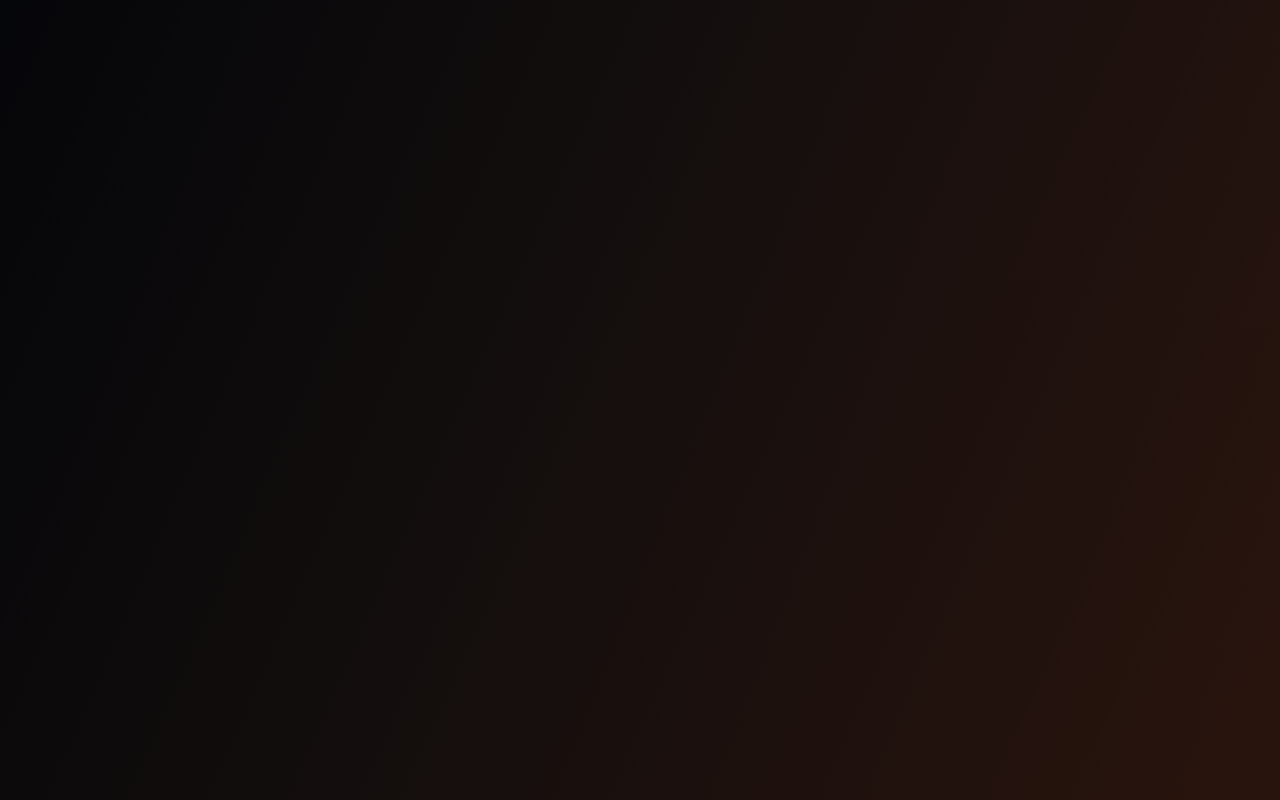
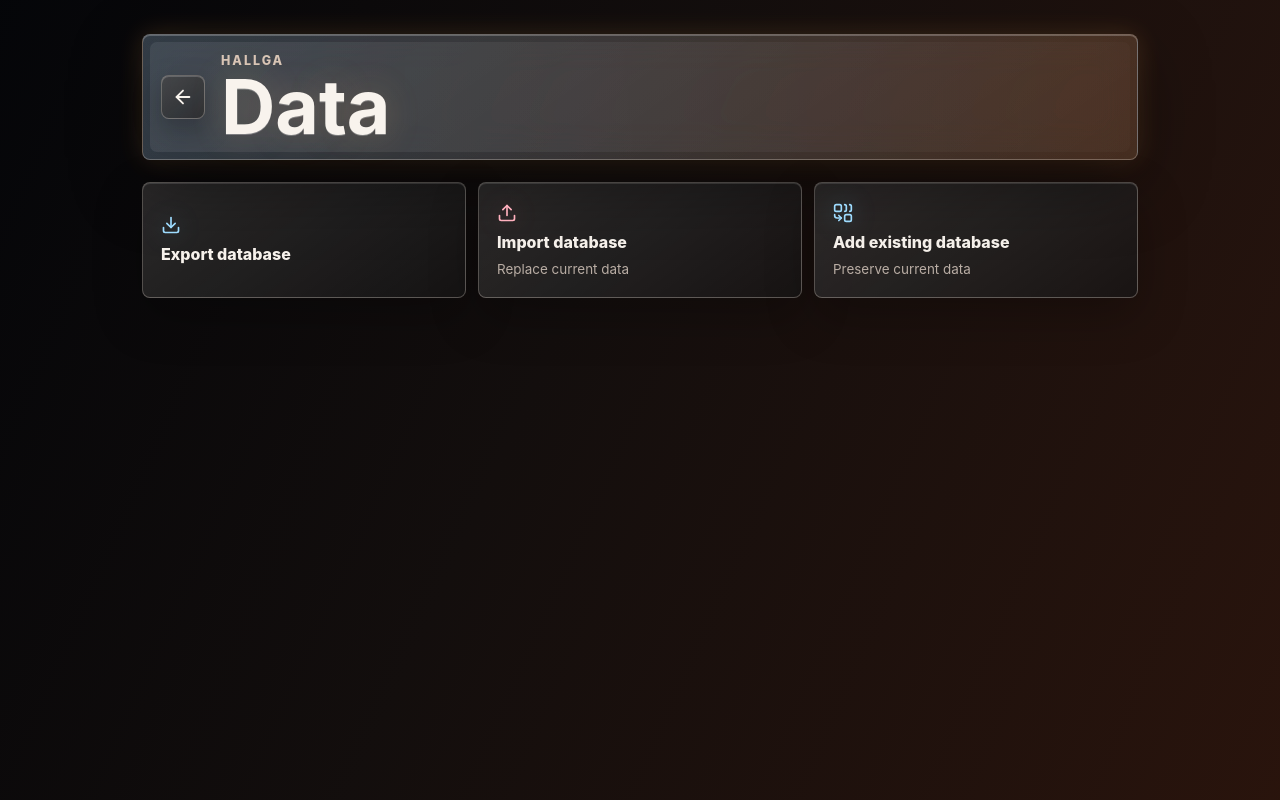
Before and after one commit to szlaci3/hallga, a React (Vite) app: page /data in a window 1280 px wide. Before the commit this address had no page. Built offline with nearby package versions, Linux system fonts and the light colour scheme.

Commit message:
Add data backup management page

```diff
--- a/src/db.ts
+++ b/src/db.ts
@@ -1,6 +1,14 @@
 import Dexie, { type Table } from 'dexie';
 import { MAX_DOCUMENTS } from './config';
 import type { HallgaDocument, HallgaFolder } from './types';
+
+export type HallgaBackup = {
+  app: 'hallga';
+  schemaVersion: 2;
+  exportedAt: string;
+  documents: HallgaDocument[];
+  folders: HallgaFolder[];
+};
 
 class HallgaDatabase extends Dexie {
   documents!: Table<HallgaDocument, number>;
@@ -147,6 +155,60 @@
   });
 }
 
+export async function exportDatabase(): Promise<HallgaBackup> {
+  const [documents, folders] = await Promise.all([db.documents.toArray(), db.folders.toArray()]);
+
+  return {
+    app: 'hallga',
+    schemaVersion: 2,
+    exportedAt: new Date().toISOString(),
+    documents,
+    folders,
+  };
+}
+
+export async function replaceDatabase(backup: unknown) {
+  const data = normalizeBackup(backup);
+
+  await db.transaction('rw', db.folders, db.documents, async () => {
+    await db.documents.clear();
+    await db.folders.clear();
+    await db.folders.bulkAdd(data.folders);
+    await db.documents.bulkAdd(data.documents);
+  });
+}
+
+export async function mergeDatabaseBackup(backup: unknown) {
+  const data = normalizeBackup(backup);
+  const folderIdMap = new Map<number, number>();
+  const orderedFolders = [...data.folders].sort((a, b) => Number(a.parentId !== undefined) - Number(b.parentId !== undefined));
+
+  await db.transaction('rw', db.folders, db.documents, async () => {
+    for (const folder of orderedFolders) {
+      const { id, ...folderData } = folder;
+      const nextId = await db.folders.add({
+        ...folderData,
+        parentId: folder.parentId === undefined ? undefined : folderIdMap.get(folder.parentId),
+      });
+
+      if (typeof id === 'number') {
+        folderIdMap.set(id, nextId);
+      }
+    }
+
+    await db.documents.bulkAdd(
+      data.documents.map((document) => {
+        const { id, ...documentData } = document;
+
+        return {
+          ...documentData,
+          folderId: document.folderId === undefined ? undefined : folderIdMap.get(document.folderId),
+        };
+      }),
+    );
+  });
+}
+
 function createTitle(content: string) {
   const words = content
     .replace(/[#*_>`~[\]()-]/g, ' ')
@@ -193,3 +255,63 @@
 
   return b.createdAt - a.createdAt;
 }
+
+function normalizeBackup(value: unknown): Pick<HallgaBackup, 'documents' | 'folders'> {
+  if (!isRecord(value) || !Array.isArray(value.documents) || !Array.isArray(value.folders)) {
+    throw new Error('Choose a Hallga database backup JSON file.');
+  }
+
+  return {
+    documents: value.documents.map(normalizeDocument),
+    folders: value.folders.map(normalizeFolder),
+  };
+}
+
+function normalizeDocument(value: unknown): HallgaDocument {
+  if (!isRecord(value) || typeof value.title !== 'string' || typeof value.content !== 'string') {
+    throw new Error('The backup contains an invalid document.');
+  }
+
+  return {
+    id: optionalNumber(value.id),
+    title: value.title,
+    content: value.content,
+    createdAt: requiredNumber(value.createdAt, 'document createdAt'),
+    updatedAt: requiredNumber(value.updatedAt, 'document updatedAt'),
+    pinned: Boolean(value.pinned),
+    pinnedAt: optionalNumber(value.pinnedAt),
+    folderId: optionalNumber(value.folderId),
+  };
+}
+
+function normalizeFolder(value: unknown): HallgaFolder {
+  if (!isRecord(value) || typeof value.name !== 'string') {
+    throw new Error('The backup contains an invalid folder.');
+  }
+
+  return {
+    id: optionalNumber(value.id),
+    name: value.name,
+    parentId: optionalNumber(value.parentId),
+    createdAt: requiredNumber(value.createdAt, 'folder createdAt'),
+    updatedAt: requiredNumber(value.updatedAt, 'folder updatedAt'),
+    pinned: Boolean(value.pinned),
+    pinnedAt: optionalNumber(value.pinnedAt),
+  };
+}
+
+function isRecord(value: unknown): value is Record<string, unknown> {
+  return typeof value === 'object' && value !== null;
+}
+
+function optionalNumber(value: unknown) {
+  return typeof value === 'number' && Number.isFinite(value) ? value : undefined;
+}
+
+function requiredNumber(value: unknown, field: string) {
+  if (typeof value !== 'number' || !Number.isFinite(value)) {
+    throw new Error(`The backup contains an invalid ${field}.`);
+  }
+
+  return value;
+}
--- a/src/main.tsx
+++ b/src/main.tsx
@@ -3,6 +3,7 @@
 import { BrowserRouter, Route, Routes } from 'react-router-dom';
 import { App } from './App';
 import { CreatePage } from './pages/CreatePage';
+import { DataPage } from './pages/DataPage';
 import { DocumentPage } from './pages/DocumentPage';
 import { HomePage } from './pages/HomePage';
 import './styles.css';
@@ -13,6 +14,7 @@
       <Routes>
         <Route element={<App />}>
           <Route index element={<HomePage />} />
+          <Route path="data" element={<DataPage />} />
           <Route path="new" element={<CreatePage />} />
           <Route path="document/:id" element={<DocumentPage />} />
         </Route>
--- /dev/null
+++ b/src/pages/DataPage.tsx
@@ -0,0 +1,133 @@
+import { ArrowLeft, Combine, Download, Upload } from 'lucide-react';
+import { ChangeEvent, useRef, useState } from 'react';
+import { Link } from 'react-router-dom';
+import { exportDatabase, mergeDatabaseBackup, replaceDatabase } from '../db';
+
+type ImportMode = 'replace' | 'merge';
+
+export function DataPage() {
+  const replaceInputRef = useRef<HTMLInputElement>(null);
+  const mergeInputRef = useRef<HTMLInputElement>(null);
+  const [busy, setBusy] = useState<ImportMode | 'export' | null>(null);
+  const [status, setStatus] = useState('');
+
+  async function handleExport() {
+    setBusy('export');
+    setStatus('');
+
+    try {
+      const backup = await exportDatabase();
+      const blob = new Blob([JSON.stringify(backup, null, 2)], { type: 'application/json' });
+      const url = URL.createObjectURL(blob);
+      const link = document.createElement('a');
+
+      link.href = url;
+      link.download = `hallga-backup-${new Date().toISOString().slice(0, 10)}.json`;
+      link.click();
+      URL.revokeObjectURL(url);
+      setStatus(`Exported ${backup.documents.length} documents and ${backup.folders.length} folders.`);
+    } catch (error) {
+      setStatus(error instanceof Error ? error.message : 'Export failed.');
+    } finally {
+      setBusy(null);
+    }
+  }
+
+  async function handleImport(event: ChangeEvent<HTMLInputElement>, mode: ImportMode) {
+    const file = event.target.files?.[0];
+    event.target.value = '';
+
+    if (!file) {
+      return;
+    }
+
+    if (mode === 'replace' && !window.confirm('Replace current Hallga data with this backup?')) {
+      return;
+    }
+
+    setBusy(mode);
+    setStatus('');
+
+    try {
+      const backup = JSON.parse(await file.text());
+
+      if (mode === 'replace') {
+        await replaceDatabase(backup);
+        setStatus('Imported backup and replaced current data.');
+      } else {
+        await mergeDatabaseBackup(backup);
+        setStatus('Merged backup into current data.');
+      }
+    } catch (error) {
+      setStatus(error instanceof Error ? error.message : 'Import failed.');
+    } finally {
+      setBusy(null);
+    }
+  }
+
+  return (
+    <main className="page data-page" aria-labelledby="data-title">
+      <header className="topbar">
+        <Link className="icon-button" to="/" aria-label="Go to document list" title="Go to document list">
+          <ArrowLeft size={22} aria-hidden="true" />
+        </Link>
+        <div className="topbar-title">
+          <p className="eyebrow">Hallga</p>
+          <h1 id="data-title">Data</h1>
+        </div>
+      </header>
+
+      <section className="data-actions" aria-label="Database operations">
+        <button className="data-action" type="button" onClick={handleExport} disabled={busy !== null}>
+          <Download size={20} aria-hidden="true" />
+          <span>Export database</span>
+        </button>
+        <button
+          className="data-action danger-action"
+          type="button"
+          onClick={() => replaceInputRef.current?.click()}
+          disabled={busy !== null}
+          aria-label="Import database and replace current data"
+        >
+          <Upload size={20} aria-hidden="true" />
+          <span>Import database</span>
+          <small>Replace current data</small>
+        </button>
+        <button
+          className="data-action"
+          type="button"
+          onClick={() => mergeInputRef.current?.click()}
+          disabled={busy !== null}
+          aria-label="Add existing database by merging another backup while preserving all current local data"
+        >
+          <Combine size={20} aria-hidden="true" />
+          <span>Add existing database</span>
+          <small>Preserve current data</small>
+        </button>
+      </section>
+
+      <input
+        ref={replaceInputRef}
+        className="file-input"
+        type="file"
+        accept="application/json,.json"
+        onChange={(event) => handleImport(event, 'replace')}
+      />
+      <input
+        ref={mergeInputRef}
+        className="file-input"
+        type="file"
+        accept="application/json,.json"
+        onChange={(event) => handleImport(event, 'merge')}
+      />
+
+      {busy ? (
+        <p className="status">Working...</p>
+      ) : status ? (
+        <p className="status" role="status">
+          {status}
+        </p>
+      ) : null}
+    </main>
+  );
+}
--- a/src/pages/HomePage.tsx
+++ b/src/pages/HomePage.tsx
@@ -1,6 +1,7 @@
 import {
   CheckSquare,
   ChevronRight,
+  Database,
   FileText,
   Folder,
   FolderPlus,
@@ -119,6 +120,9 @@
           <h1 id="hallga-title">{currentFolder?.name ?? 'Documents'}</h1>
         </div>
         <div className="topbar-actions">
+          <Link className="icon-button" to="/data" aria-label="Open data page" title="Data">
+            <Database size={22} aria-hidden="true" />
+          </Link>
           <button className="icon-button" type="button" onClick={handleCreateFolder} aria-label="Create folder" title="Create folder">
             <FolderPlus size={22} aria-hidden="true" />
           </button>
--- a/src/styles.css
+++ b/src/styles.css
@@ -325,6 +325,66 @@
   line-height: 1.6;
 }
 
+.data-actions {
+  display: grid;
+  grid-template-columns: repeat(3, minmax(0, 1fr));
+  gap: 12px;
+}
+
+.data-action {
+  display: grid;
+  min-height: 116px;
+  align-content: center;
+  justify-items: start;
+  gap: 9px;
+  border: 1px solid var(--line);
+  border-radius: 8px;
+  padding: 18px;
+  background:
+    linear-gradient(145deg, rgb(255 255 255 / 0.14), rgb(255 255 255 / 0.045)),
+    rgb(9 8 8 / 0.72);
+  color: var(--text);
+  box-shadow: inset 0 1px 0 rgb(255 255 255 / 0.14), 0 18px 48px rgb(0 0 0 / 0.25);
+  cursor: pointer;
+  text-align: left;
+  transition: border-color 160ms ease, box-shadow 160ms ease, transform 160ms ease;
+}
+
+.data-action:hover:not(:disabled) {
+  border-color: rgb(255 232 207 / 0.5);
+  box-shadow: 0 0 34px rgb(248 170 92 / 0.13), inset 0 1px 0 rgb(255 255 255 / 0.2);
+  transform: translateY(-1px);
+}
+
+.data-action:disabled {
+  color: #8f837b;
+  cursor: wait;
+}
+
+.data-action svg {
+  color: #9edcff;
+  filter: drop-shadow(0 0 12px rgb(103 201 255 / 0.3));
+}
+
+.data-action span {
+  font-size: 1rem;
+  font-weight: 800;
+}
+
+.data-action small {
+  color: var(--muted);
+  font-size: 0.84rem;
+}
+
+.danger-action svg {
+  color: var(--danger);
+  filter: drop-shadow(0 0 12px rgb(255 130 153 / 0.28));
+}
+
+.file-input {
+  display: none;
+}
+
 .document-list {
   display: grid;
   gap: 12px;
@@ -636,9 +696,14 @@
   }
 
   .bulk-actions,
+  .data-actions,
   .editor-actions {
     align-items: stretch;
     flex-direction: column;
+  }
+
+  .data-actions {
+    display: flex;
   }
 
   .folder-picker,
```
Also changed, not shown: 6 other files (tests, documents, lock files or other folders).
